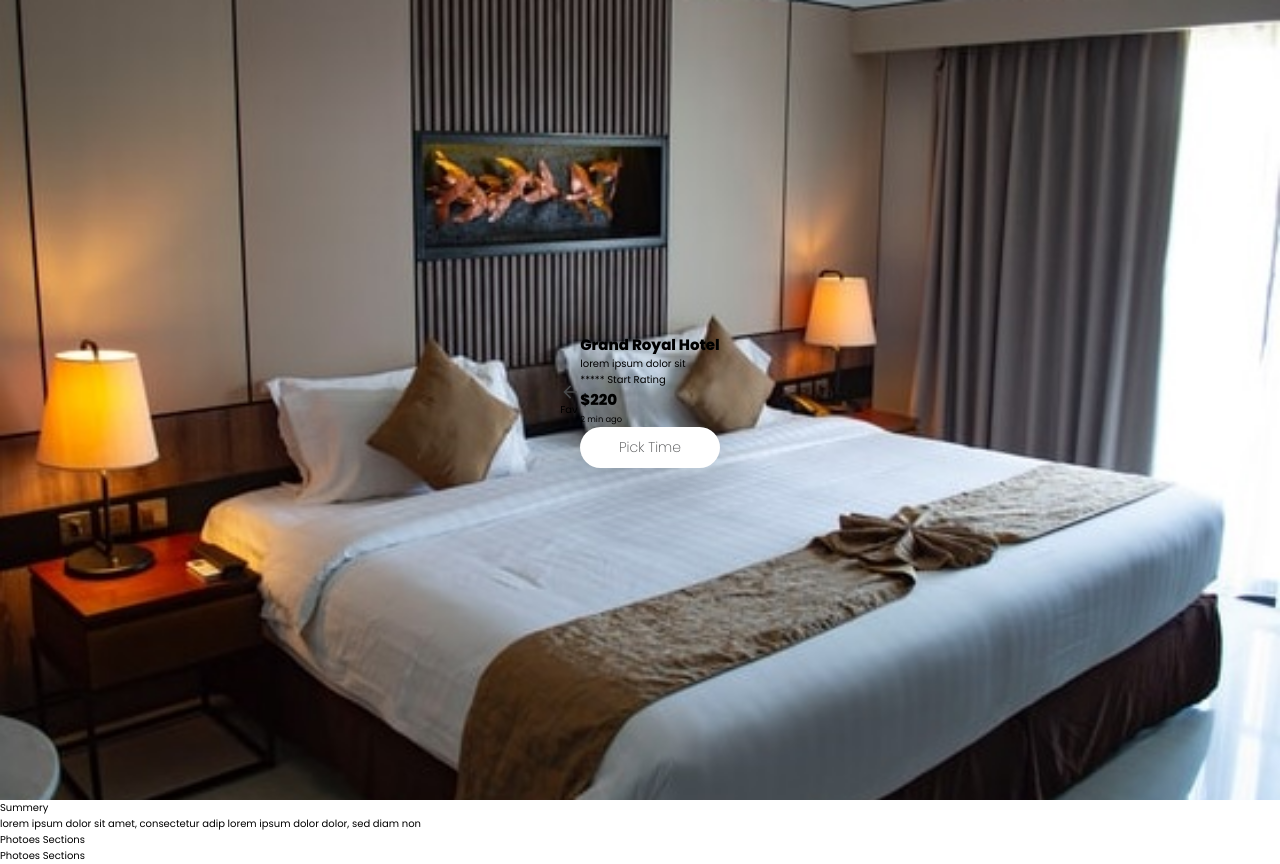
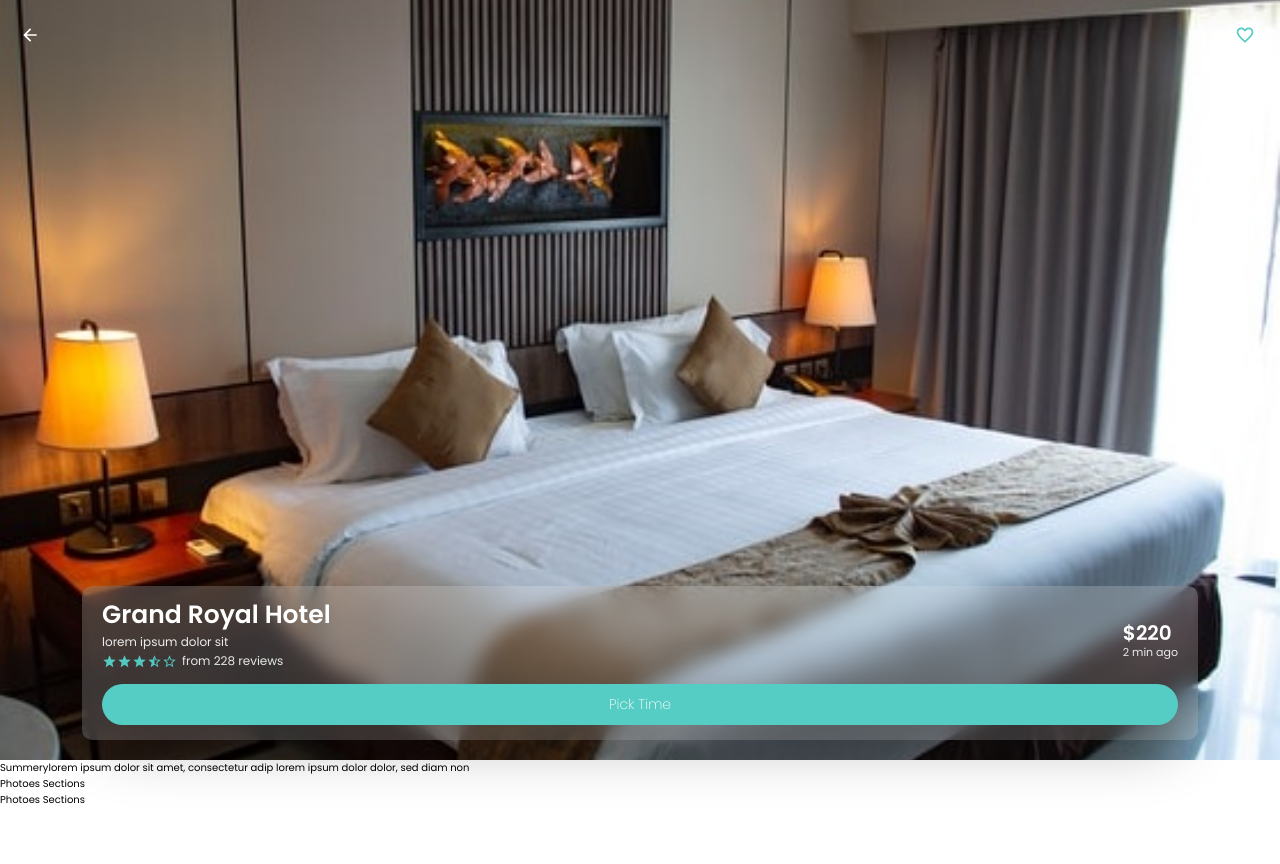
Before and after one commit to soumyadip001/Roome, a React (Create React App) app: page /hotel-details in a window 1280 px wide. After the commit the page ends 808 px from the top, so only its background shows below. Built offline with nearby package versions, Linux system fonts and the light colour scheme; a web font is replaced by a local one.

Commit message:
added hotel details pages

```diff
--- a/src/assets/styles/common/_utils.scss
+++ b/src/assets/styles/common/_utils.scss
@@ -4,14 +4,18 @@
     align-self: flex-end;
 }
 
+.mt-1 { margin-top: 0.25rem; }
+.mt-2 { margin-top: 0.5rem; }
 .mt-4 { margin-top: 1rem; }
 .mt-8 { margin-top: 2rem; }
 .mt-10 { margin-top: 2.5rem; }
+.mt-100 { margin-top: 100px; }
+.mt-200 { margin-top: 200px; }
 .mb-4 { margin-bottom: 1rem; }
 .mb-8 { margin-bottom: 2rem; }
+.ml-2 { margin-left: .5rem; }
+.ml-4 { margin-left: 1rem; }
 .mr-4 { margin-right: 1rem; }
-.mt-100 { margin-top: 100px; }
-.mt-200 { margin-top: 200px; }
 
 .m-0 { margin: 0 !important; }
 .p-0 { padding: 0 !important; }
@@ -35,6 +39,13 @@
     box-shadow: none;
     border: 0;
 }
+.bg-primary { background-color: var(--color-primary); }
+.text-primary {
+    color: var(--color-primary);
+    svg {
+        color: var(--color-primary);
+    }
+}
 
 // flex utils classes
 .flex-center { @include flex-center; }
--- a/src/assets/styles/common/_variables.scss
+++ b/src/assets/styles/common/_variables.scss
@@ -28,6 +28,7 @@
 
 	--fs-primary: 4rem;
 	--fs-default: 1.4rem;
+	--fs-xl: 2rem;
 	--fs-lg: 1.2rem;
 	--fs-small: 1rem;
 }
--- a/src/assets/styles/components/Button.scss
+++ b/src/assets/styles/components/Button.scss
@@ -47,4 +47,20 @@
     &--block {
         width: 100%;
     }
+
+    &--rounded {
+        border-radius: 50%;
+        background-color: var(--color-white);
+        padding: .5rem;
+
+        svg {
+            color: var(--color-primary);
+        }
+    }
+
+    &--light {
+        svg {
+            color: var(--color-white);
+        }
+    }
 }
--- a/src/assets/styles/pages/HotelDetails.scss
+++ b/src/assets/styles/pages/HotelDetails.scss
@@ -6,17 +6,103 @@
         flex-direction: column;
         padding: 0;
         overflow-y: auto;
+        position: relative;
     }
 
     &__banner-box {
         display: flex;
+        flex-direction: column;
         width: 100%;
-        justify-content: center;
+        justify-content: space-between;
         align-items: center;
-        height: 100vh;
+        height: 95vh;
         background: url(../../images/hotel/hotel1.jpg);
         background-position: center;
         background-repeat: no-repeat;
         background-size: cover;
+        padding: 2rem;
     }
+
+    &__nav {
+        display: flex;
+        justify-content: space-between;
+        align-items: center;
+        width: 100%;
+
+        a {
+            width: auto;
+        }
+    }
+
+    &__banner__card {
+        display: flex;
+        flex-direction: column;
+        justify-content: flex-start;
+
+        color: #fff;
+        width: 90%;
+        padding: 1.5rem 2rem;
+
+        background: rgba(255,255,255,.2);
+        -webkit-backdrop-filter: blur(10px);
+        backdrop-filter: blur(10px);
+        border-radius: 10px;
+
+        &--top {
+            display: flex;
+            justify-content: space-between;
+            align-items: center;
+        }
+
+        &--left {
+            display: flex;
+            align-items: flex-start;
+            flex-direction: column;
+            justify-content: center;
+            margin-bottom: 1rem;
+
+            h2 {
+                @include header-small;
+                color: var(--color-white);
+                margin-bottom: .6rem;
+                line-height: 2.8rem;
+            }
+
+            p {
+                @include para-default;
+                color: var(--color-grey-light);
+                font-size: 1.2rem;
+            }
+        }
+
+        &--right {
+            display: flex;
+            align-items: flex-start;
+            flex-direction: column;
+            justify-content: center;
+
+            h2 {
+                @include header-small;
+                color: var(--color-white);
+                line-height: 2.5rem;
+                font-size: var(--fs-xl);
+            }
+
+            small {
+                @include para-default;
+                color: var(--color-grey-light);
+                font-size: 1.1rem;
+            }
+        }
+
+        &--bottom {
+            margin-top: .5rem;
+        }
+    }
+
+    &__details {
+        display: flex;
+        width: 100%;
+    }
+
 }
--- a/src/components/Button.jsx
+++ b/src/components/Button.jsx
@@ -2,7 +2,7 @@ import React from 'react'
 import { Link } from 'react-router-dom'
 import '../assets/styles/components/Button.scss'
 
-export default function Button({ children, to, type, block, target }) {
+export default function Button({ children, to, type, block, target, theme = 'dark' }) {
   const _href = to ? to : '#'
   const _target = target ? target : '#'
   const buttonType = type ? type : 'secondary'
@@ -14,11 +14,11 @@ export default function Button({ children, to, type, block, target }) {
   }
 
   return !buttonHistory ?
-  <Link className={`btn btn--${buttonType} ${buttonBlock}`} to={_href}>
+  <Link className={`btn btn--${buttonType} ${buttonBlock} btn--${theme}`} to={_href}>
     { children }
   </Link>
   :
-  <Link className={`btn btn--${buttonType} ${buttonBlock}`} to={_target}>
+  <Link className={`btn btn--${buttonType} ${buttonBlock} btn--${theme}`} to={_target}>
     { children }
   </Link>;
 }
--- a/src/components/Button/BackButton.jsx
+++ b/src/components/Button/BackButton.jsx
@@ -3,9 +3,9 @@ import { ArrowBack } from '@material-ui/icons';
 
 import Button from '../Button'
 
-export default function BackButton({ target }) {
+export default function BackButton({ target, theme = 'dark' }) {
   return (
-    <Button to="back" target={target} type="icon" block={false}>
+    <Button to="back" target={target} type="icon" block={false} theme={theme}>
       <ArrowBack />
     </Button>
   )
--- a/src/components/Button/FavButton.jsx
+++ b/src/components/Button/FavButton.jsx
@@ -3,10 +3,12 @@ import { FavoriteBorder } from '@material-ui/icons';
 
 import Button from '../Button'
 
-export default function FavButton({ target }) {
+export default function FavButton({ theme = 'dark' }) {
   return (
-    <Button type="icon" block={false}>
-      <FavoriteBorder />
-    </Button>
+    <div className={`btn--rounded btn--${theme}`}>
+      <Button type="icon" block={false}>
+        <FavoriteBorder />
+      </Button>
+    </div>
   )
 }
--- a/src/index.scss
+++ b/src/index.scss
@@ -24,5 +24,5 @@ body {
 	-moz-osx-font-smoothing: grayscale;
 
 	height: 100vh;
-	width: 100vw;
+	// width: 100vw;
 }
--- a/src/pages/HotelDetail.jsx
+++ b/src/pages/HotelDetail.jsx
@@ -1,23 +1,32 @@
 import React from 'react'
+import { Star, StarHalf, StarOutline } from '@material-ui/icons'
 
 import '../assets/styles/pages/HotelDetails.scss'
 import Button from '../components/Button'
 import BackButton from '../components/Button/BackButton'
+import FavButton from '../components/Button/FavButton'
 
 export default function HotelDetail() {
   return (
     <div className="hd__container">
       <div className="hd__banner-box">
         <div className="hd__nav">
-          <BackButton to="#" />
-          Fav
+          <BackButton to="#" theme="light" />
+          <FavButton to="#" />
         </div>
         <div className="hd__banner__card">
           <div className="hd__banner__card--top">
             <div className="hd__banner__card--left">
               <h2>Grand Royal Hotel</h2>
               <p>lorem ipsum dolor sit</p>
-              <p>***** Start Rating</p>
+              <p className="text-primary mt-2 flex-center">
+                <Star key={1} />
+                <Star key={2} />
+                <Star key={3} />
+                <StarHalf key={4} />
+                <StarOutline key={5} />
+                <span className="ml-2">from 228 reviews</span>
+              </p>
             </div>
             <div className="hd__banner__card--right">
               <h2>$220</h2>
@@ -25,7 +34,7 @@ export default function HotelDetail() {
             </div>
           </div>
           <div className="hd__banner__card--bottom">
-            <Button block={true}>Pick Time</Button>
+            <Button block={true} type="primary">Pick Time</Button>
           </div>
         </div>
       </div>
```
